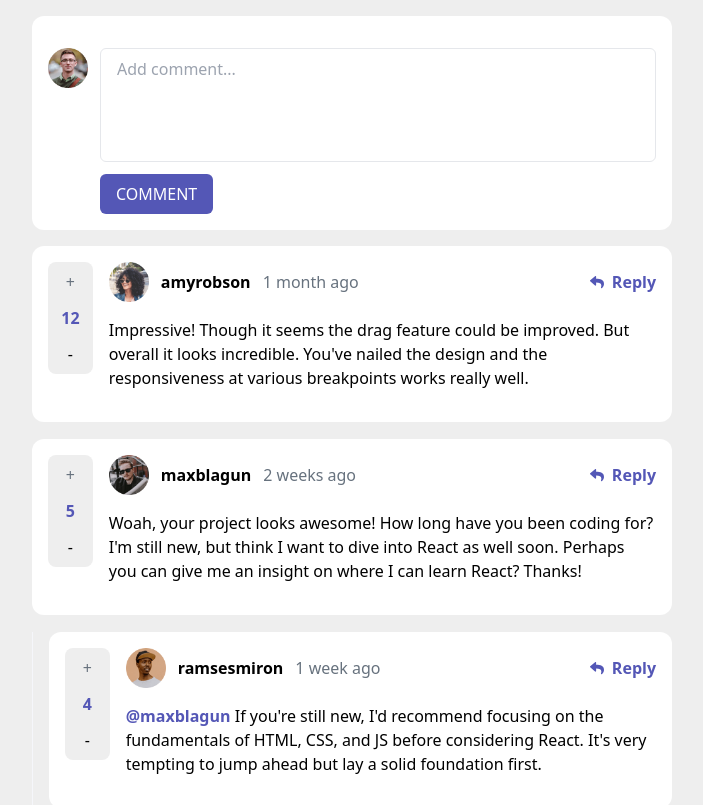
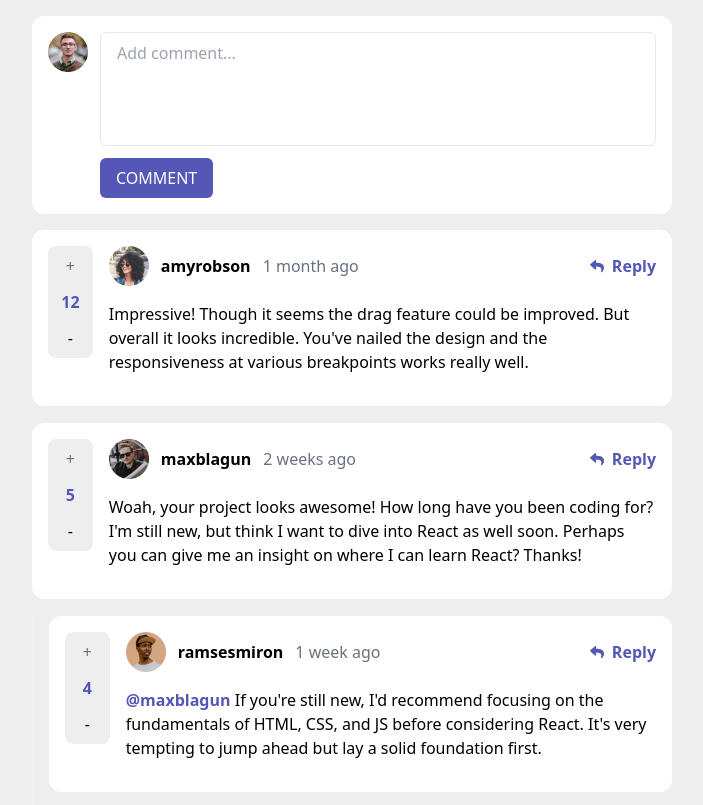
Before and after one commit to hamdi4-beep/interactive-comments-section-main, a React (Vite) app: page / in a window 1280 px wide. Shown: the top 805 px of the page, without its empty margins (288-991 px from the left). Built offline with nearby package versions, Linux system fonts and the light colour scheme.

Commit message:
fixed the extra whitespace between the top border and input box

```diff
--- a/src/input.css
+++ b/src/input.css
@@ -11,6 +11,10 @@ body {
 
 .comment > .form-component {
     margin-top: -1em;
+}
+
+.comments-section > .form-component {
+    padding-top: 1em;
 }
 
 .comment {
--- a/src/output.css
+++ b/src/output.css
@@ -820,6 +820,10 @@ body {
   margin-top: -1em;
 }
 
+.comments-section > .form-component {
+  padding-top: 1em;
+}
+
 .comment {
   position: relative;
   border-bottom: 1px solid #eee;
```
